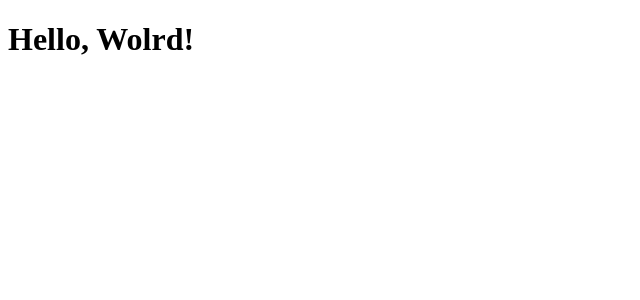
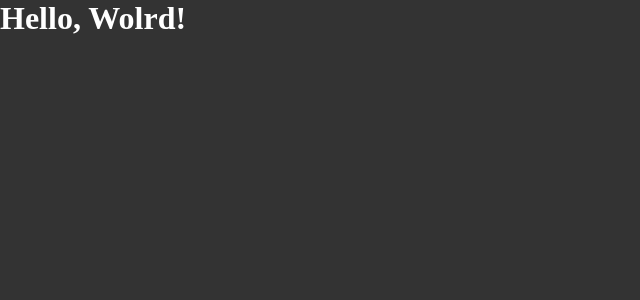
Before and after one commit to rlucasmd/ignite-timer, a React (Vite) app: page / in a window 1280 px wide. Shown: the top 300 px of the page, without its empty margins (0-640 px from the left). Built offline with nearby package versions, Linux system fonts and the light colour scheme.

Commit message:
add: global styles

```diff
--- a/src/App.tsx
+++ b/src/App.tsx
@@ -1,11 +1,14 @@
 import { ThemeProvider } from "styled-components";
 import { defaultTheme } from "./styles/themes/default";
+import { Globalstyle } from "./styles/global";
 
 function App() {
 
   return (
     <ThemeProvider theme={defaultTheme}>
       <h1>Hello, Wolrd!</h1>
+
+      <Globalstyle />
     </ThemeProvider>
 
   );
--- /dev/null
+++ b/src/styles/global.ts
@@ -0,0 +1,18 @@
+import styled, { createGlobalStyle } from "styled-components";
+
+const Globalstyle = createGlobalStyle`
+  * {
+    margin: 0;
+    padding: 0;
+    box-sizing: border-box;
+  }
+
+  body{
+    background-color: #333;
+    color: #fff;
+  }
+`;
+
+export {
+  Globalstyle
+};
```
